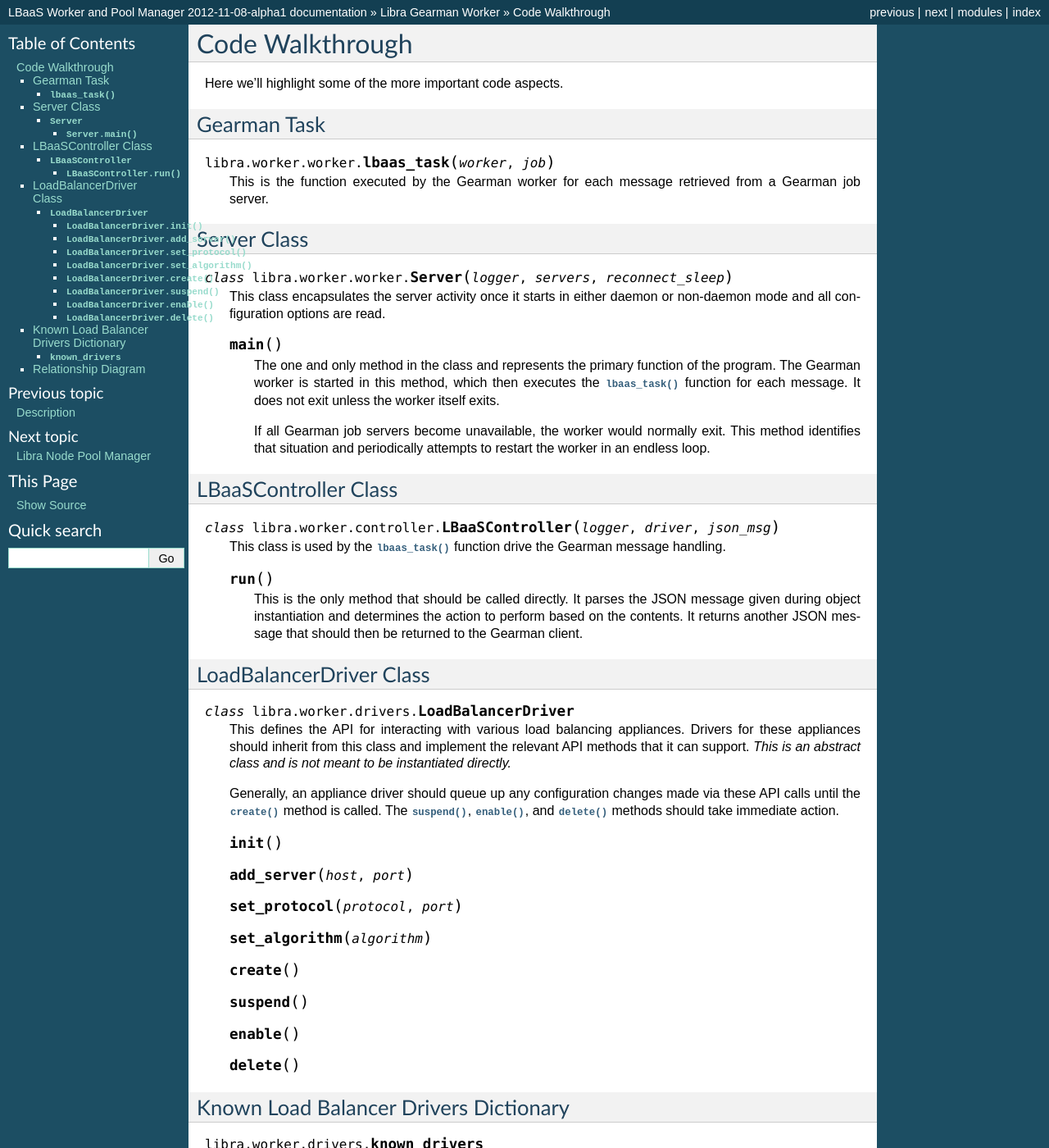
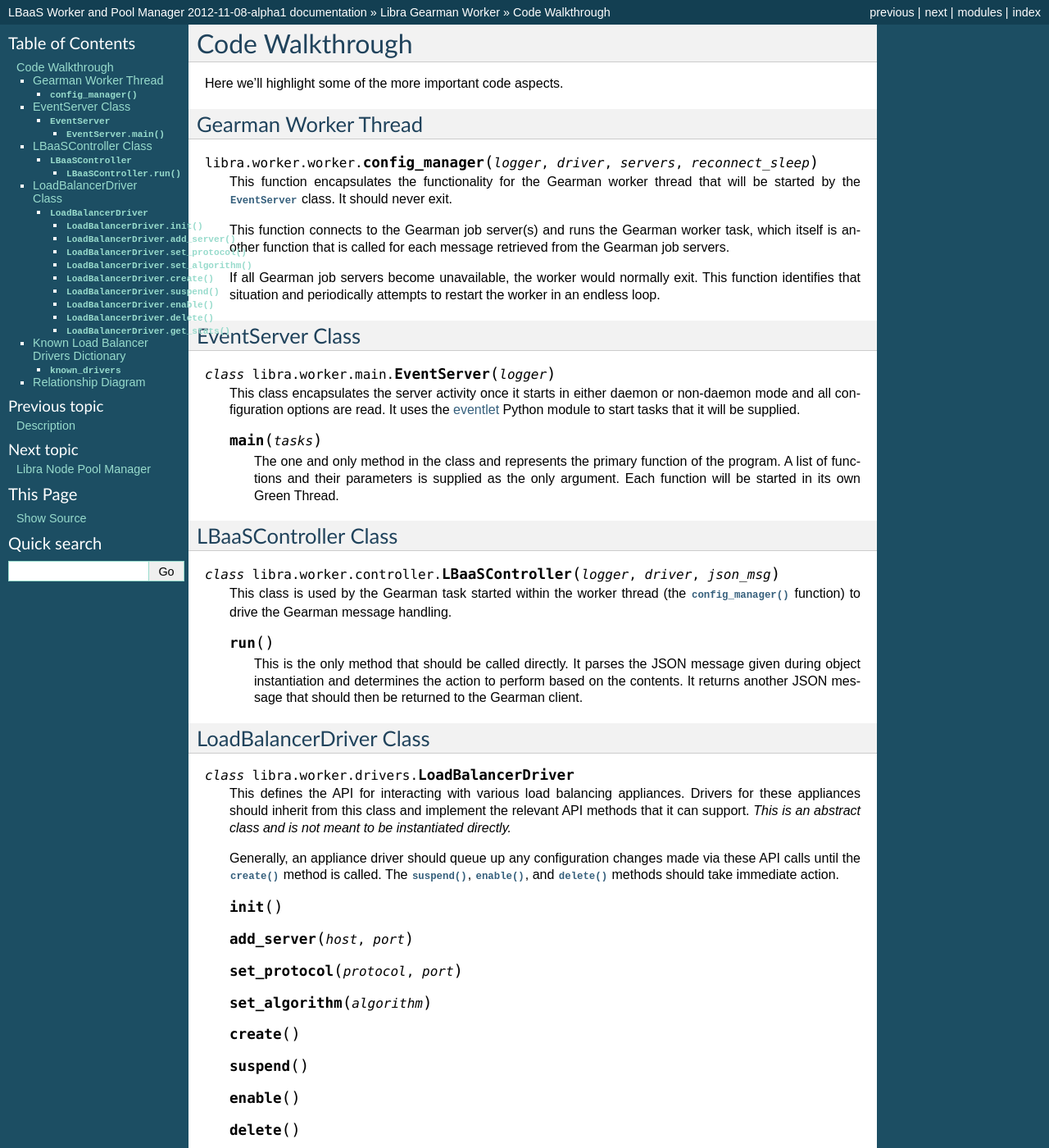
Before and after one commit to stackforge/libra, a Sphinx documentation site: the page built from doc/worker/code.rst, in a window 1280 px wide and 1400 px high. Shown: the whole window at 82% size. Built offline with Sphinx 7.4.7, drawn with Linux system fonts in a browser that asks for light colours; some of the changed text lies outside the part shown.

Commit message:
Update worker docs for recent changes.
Change-Id: Idb7d7ec3e4d7e0c827887c11883f1467afc0208c

```diff
--- a/doc/worker/code.rst
+++ b/doc/worker/code.rst
@@ -3,38 +3,43 @@ Code Walkthrough
 
 Here we'll highlight some of the more important code aspects.
 
-Gearman Task
-------------
+Gearman Worker Thread
+---------------------
 .. py:module:: libra.worker.worker
 
-.. py:function:: lbaas_task(worker, job)
+.. py:function:: config_manager(logger, driver, servers, reconnect_sleep)
 
-   This is the function executed by the Gearman worker for each message
-   retrieved from a Gearman job server.
+   This function encapsulates the functionality for the Gearman worker thread
+   that will be started by the :py:class:`~libra.worker.main.EventServer`
+   class. It should never exit.
 
-Server Class
-------------
+   This function connects to the Gearman job server(s) and runs the Gearman
+   worker task, which itself is another function that is called for each
+   message retrieved from the Gearman job servers.
 
-..
-   Commenting out this because it causes error, should fall through from
-   previous usage
-   .. py:module:: libra.worker.worker
+   If all Gearman job servers become unavailable, the worker would
+   normally exit. This function identifies that situation and periodically
+   attempts to restart the worker in an endless loop.
 
-.. py:class:: Server(logger, servers, reconnect_sleep)
+EventServer Class
+-----------------
+
+.. py:module:: libra.worker.main
+
+.. py:class:: EventServer(logger)
 
    This class encapsulates the server activity once it starts in either
-   daemon or non-daemon mode and all configuration options are read.
+   daemon or non-daemon mode and all configuration options are read. It
+   uses the `eventlet <http://eventlet.net/doc/>`_ Python module to start
+   tasks that it will be supplied.
 
-   .. py:method:: main()
+   .. py:method:: main(tasks)
 
       The one and only method in the class and represents the primary
-      function of the program. The Gearman worker is started in this method,
-      which then executes the :py:func:`~lbaas_task` function for each message.
-      It does not exit unless the worker itself exits.
+      function of the program. A list of functions and their parameters
+      is supplied as the only argument. Each function will be started in
+      its own Green Thread.
 
-      If all Gearman job servers become unavailable, the worker would
-      normally exit. This method identifies that situation and periodically
-      attempts to restart the worker in an endless loop.
 
 LBaaSController Class
 ---------------------
@@ -43,7 +48,8 @@ LBaaSController Class
 
 .. py:class:: LBaaSController(logger, driver, json_msg)
 
-   This class is used by the :py:func:`~libra.worker.worker.lbaas_task` function drive the
+   This class is used by the Gearman task started within the worker thread
+   (the :py:func:`~libra.worker.worker.config_manager` function) to drive the
    Gearman message handling.
 
    .. py:method:: run()
@@ -86,12 +92,10 @@ LoadBalancerDriver Class
 
    .. py:method:: delete()
 
+   .. py:method:: get_stats()
+
 Known Load Balancer Drivers Dictionary
 --------------------------------------
-..
-   Commenting out this because it causes error, should fall through from
-   previous usage
-   .. py:module:: libra.worker.drivers
 
 .. py:data:: known_drivers
 
@@ -126,8 +130,9 @@ The steps shown above are:
 
 .. py:module:: libra.worker
 
-* The Gearman worker task, :py:func:`~worker.lbaas_task`, is run when the
-  worker receives a message from the Gearman job server (not represented above).
+* The Gearman worker task used in the worker thread (see the
+  :py:func:`~worker.config_manager` function), is run when the worker
+  receives a message from the Gearman job server (not represented above).
 * This task then uses the :py:class:`~controller.LBaaSController` to process
   the message that it received.
 * Based on the contents of the message, the controller then makes the relevant
```
